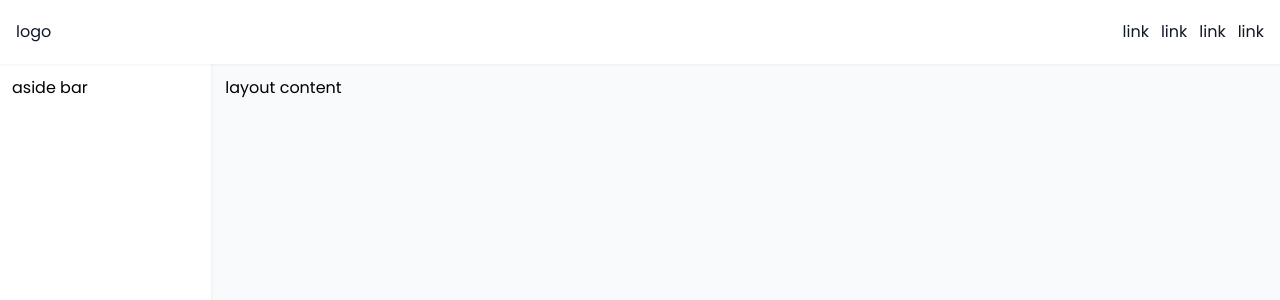
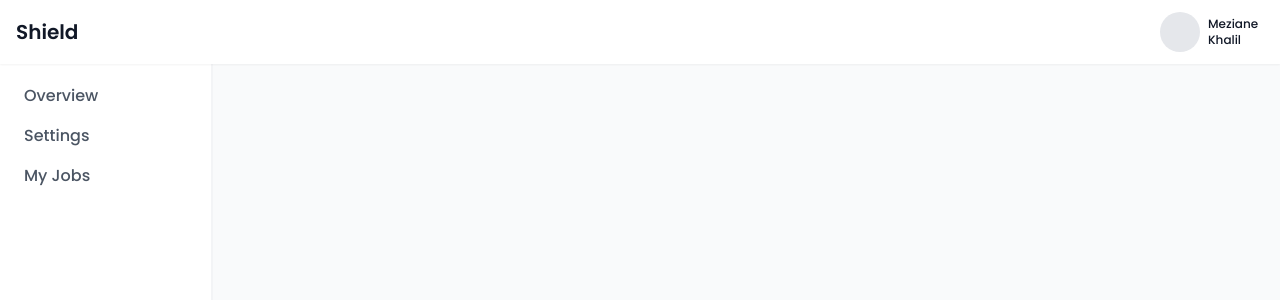
Before and after one commit to MedjadjiAbdelkadir/shield-job-application, a React (Vite) app: page /profile in a window 1280 px wide. Shown: the top 300 px of the page. Built offline with nearby package versions, Linux system fonts and the light colour scheme.

Commit message:
build overview section of profile page

```diff
--- a/src/navigation/routes.jsx
+++ b/src/navigation/routes.jsx
@@ -24,6 +24,10 @@ const routes = [
   {
     path: '/profile',
     element: <Profile />
+  },
+  {
+    path: '*',
+    element: <div className="flex justify-center bg-gray-50 items-center h-screen text-7xl font-semibold text-gray-900">404</div>
   }
 ]
 
--- /dev/null
+++ b/src/pages/profile/components/_index.js
@@ -0,0 +1,6 @@
+export { default as Layout } from './layout'
+export { default as Aside } from './aside'
+export { default as Navbar } from './navbar'
+export { default as Overview } from './overview'
+export { default as Settings } from './settings'
+export { default as Jobs } from './jobs'
--- a/src/pages/profile/components/aside.jsx
+++ b/src/pages/profile/components/aside.jsx
@@ -1,7 +1,22 @@
 import React from 'react'
+
+import { Link, Outlet } from 'react-router-dom'
 
 export default function Aside () {
   return (
-    <aside className="hidden lg:block min-h-screen w-2/12 bg-white p-3 border-r-2 border-gray-100 border-solid">aside bar</aside>
+    <aside className="hidden lg:block w-2/12 bg-white p-3 border-r-2 border-gray-100 border-solid">
+      <ul className="flex flex-col">
+        <li className="text-gray-600 font-medium hover:bg-gray-50 hover:text-blue-500 px-3 py-2 rounded-sm">
+          <Link to="/profile">Overview</Link>
+        </li>
+        <li className="text-gray-600 font-medium hover:bg-gray-50 hover:text-blue-500 px-3 py-2 rounded-sm">
+          <Link to="/profile/settings">Settings</Link>
+        </li>
+        <li className="text-gray-600 font-medium hover:bg-gray-50 hover:text-blue-500 px-3 py-2 rounded-sm">
+          <Link to="/profile/interested-jobs">My Jobs</Link>
+        </li>
+      </ul>
+      <Outlet/>
+    </aside>
   )
 }
--- /dev/null
+++ b/src/pages/profile/components/jobs.jsx
@@ -0,0 +1,7 @@
+import React from 'react'
+
+export default function Jobs () {
+  return (
+    <div>Jobs</div>
+  )
+}
--- a/src/pages/profile/components/layout.jsx
+++ b/src/pages/profile/components/layout.jsx
@@ -2,16 +2,15 @@ import React from 'react'
 
 import PropTypes from 'prop-types'
 
-import Aside from './aside'
-import Navbar from './navbar'
+import { Aside, Navbar } from './_index'
 
 export default function Layout ({ children }) {
   return (
-    <div className="font-poppins bg-gray-50 min-h-screen">
+    <div className="font-poppins bg-gray-50">
       <Navbar />
-      <div className="flex pt-16">
+      <div className="flex pt-16 min-h-screen">
         <Aside />
-        <main className="w-full lg:w-10/12 px-3 py-3">
+        <main className="w-full lg:w-10/12 px-3 py-3 h-full">
           {children}
         </main>
       </div>
--- a/src/pages/profile/components/navbar.jsx
+++ b/src/pages/profile/components/navbar.jsx
@@ -1,17 +1,18 @@
 import React from 'react'
+
+import { Link } from 'react-router-dom'
 
 export default function Navbar () {
   return (
     <nav className="h-16 bg-white shadow-sm text-gray-900 fixed top-0 w-full">
-        <div className="flex justify-between items-center h-full px-4">
-            <a href="#">logo</a>
-            <ul className="flex gap-3">
-                <li>link</li>
-                <li>link</li>
-                <li>link</li>
-                <li>link</li>
-            </ul>
-        </div>
+      <div className="flex justify-between items-center h-full px-4">
+          <Link to="/" className="text-xl font-semibold">Shield</Link>
+          <div className="flex items-center gap-2 pr-4">
+            {/* avatar profile */}
+            <span className="w-10 h-10 inline-block bg-gray-200 rounded-full"></span>
+            <p className="text-xs text-gray-900 font-medium whitespace-pre-line w-10">Meziane Khalil</p>
+          </div>
+      </div>
     </nav>
   )
 }
--- /dev/null
+++ b/src/pages/profile/components/overview.jsx
@@ -0,0 +1,39 @@
+import React from 'react'
+
+export default function Overview () {
+  return (
+  <section className="px-6">
+    <h2 className="text-2xl text-gray-900 font-semibold pt-3 pb-4">Account Overview</h2>
+    <div className="p-6 bg-white border-gray-100 border-2 border-solid rounded-sm">
+      {/* profile image with name */}
+      <div className="flex items-center gap-2">
+        <div className="h-28 w-28 bg-gray-100 rounded-sm"></div>
+        <div>
+          <h3 className="text-xl font-medium text-gray-900 capitalize mb-3">meziane khalil</h3>
+          <div className="flex justify-between mb-2">
+            <p className='text-gray-600 font-medium text-md'>Profile Completion</p>
+            <p className='text-gray-900 text-md font-medium pl-6'>50%</p>
+          </div>
+          <div className="bg-gray-200 h-2 rounded-md">
+            <div className="w-1/2 h-2 bg-blue-500 rounded-md"></div>
+          </div>
+        </div>
+      </div>
+      {/* details data */}
+      <h3 className="text-gray-900 text-xl font-medium my-4">Profile Details</h3>
+      <div className="grid grid-flow-row grid-cols-2 gap-3 justify-items-start w-3/5">
+        <p className="text-gray-600 font-medium text-md">Full Name</p>
+        <p className="text-gray-900 text-md font-medium">Meziane Khalil</p>
+        <p className="text-gray-600 font-medium text-md">Contact Phone </p>
+        <p className="text-gray-900 text-md font-medium">0656873213</p>
+        <p className="text-gray-600 font-medium text-md">Birth Date</p>
+        <p className="text-gray-900 text-md font-medium">10/01/2000</p>
+        <p className="text-gray-600 font-medium text-md">Email Address</p>
+        <p className="text-gray-900 text-md font-medium">meziane@gmail.com</p>
+        <p className="text-gray-600 font-medium text-md">Address</p>
+        <p className="text-gray-900 text-md font-medium">city cherif,Boukadir chlef</p>
+      </div>
+    </div>
+  </section>
+  )
+}
--- /dev/null
+++ b/src/pages/profile/components/settings.jsx
@@ -0,0 +1,7 @@
+import React from 'react'
+
+export default function Settings () {
+  return (
+    <div>Settings</div>
+  )
+}
--- a/src/pages/profile/page.jsx
+++ b/src/pages/profile/page.jsx
@@ -1,16 +1,24 @@
 import React from 'react'
 
+import { Routes, Route } from 'react-router-dom'
+
 import Head from '@components/head'
-import Layout from './components/layout'
+import { Layout, Overview, Settings, Jobs } from './components/_index'
 
 export default function Profile () {
+  // const { pathname } = useLocation()
+  // console.log('pathname: ', pathname)
   return (
     <>
       <Head>
         <title>Profile | Shield</title>
       </Head>
       <Layout>
-        layout content
+        <Routes>
+          <Route path="/profile" exact element={<Overview />} />
+          <Route path="/profile/settings" element={<Settings />} />
+          <Route path="/profile/interested-jobs" element={<Jobs />} />
+        </Routes>
       </Layout>
     </>
   )
```
